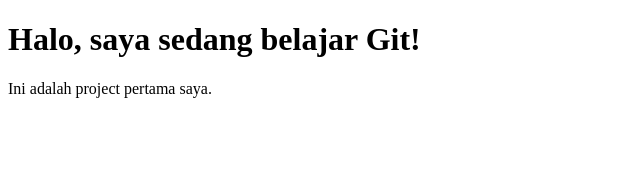
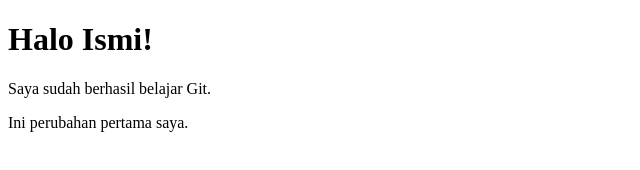
Before and after one commit to ismi23/belajar-git, a plain HTML site: page index.html in a window 1280 px wide. Shown: the whole page, without its empty margins (0-640 px from the left). Drawn offline with Linux system fonts and the light colour scheme.

Commit message:
Mengubah halaman utama

```diff
--- a/index.html
+++ b/index.html
@@ -1,10 +1,11 @@
 <!DOCTYPE html>
 <html>
 <head>
-    <title>Project Pertama</title>
+    <title>Belajar Git</title>
 </head>
 <body>
-    <h1>Halo, saya sedang belajar Git!</h1>
-    <p>Ini adalah project pertama saya.</p>
+    <h1>Halo Ismi!</h1>
+    <p>Saya sudah berhasil belajar Git.</p>
+    <p>Ini perubahan pertama saya.</p>
 </body>
 </html>
```
